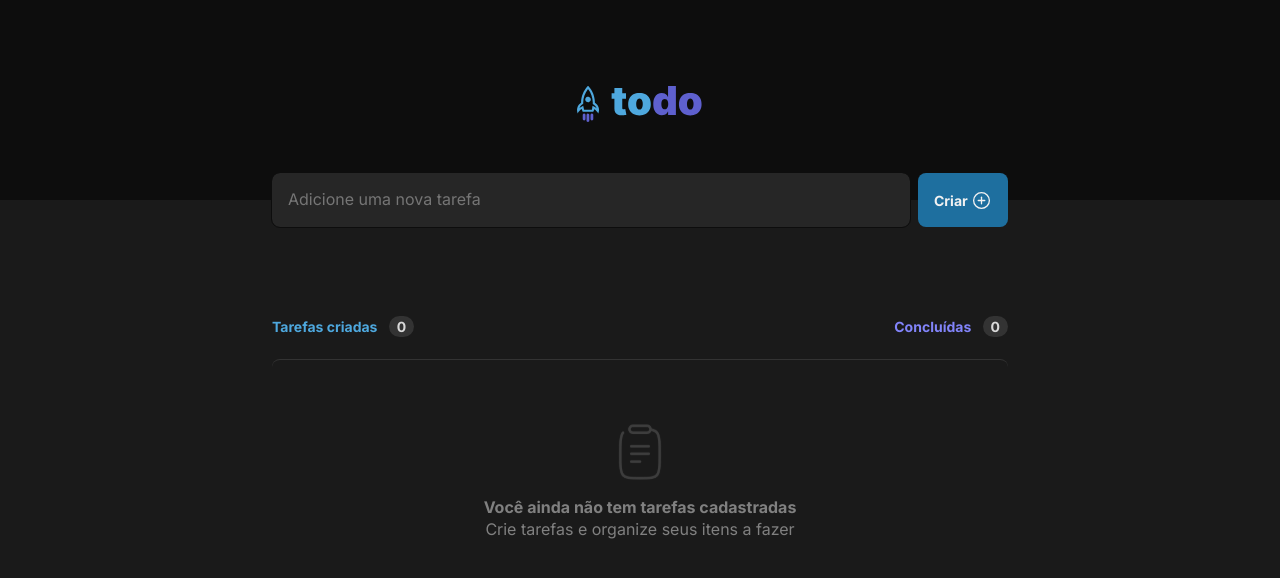
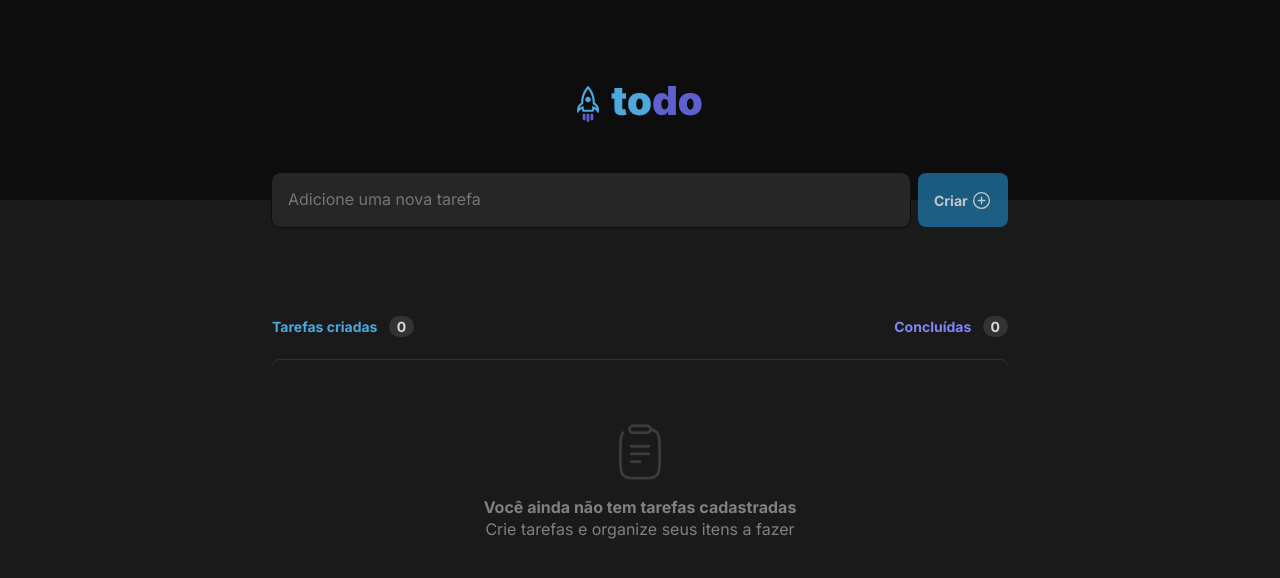
Before and after one commit to misaellopes01/todo-challenge-ignite-reactjs, a React (Vite) app: page / in a window 1280 px wide. Shown: the top 578 px of the page. Built offline with nearby package versions, Linux system fonts and the light colour scheme.

Commit message:
Validation

```diff
--- a/src/App.module.css
+++ b/src/App.module.css
@@ -52,6 +52,13 @@
     transition: background-color .2s;
     cursor: pointer;
 }
+
+.inputContent button:disabled, .inputContent button:disabled:hover {
+    cursor: not-allowed;
+    background: var(--blue-dark);
+    opacity: .8;
+}
+
 .inputContent button:hover {
     background: var(--blue);
 }
--- a/src/App.tsx
+++ b/src/App.tsx
@@ -18,6 +18,8 @@ function App() {
   const [todoCompleted, setTodoCompleted] = useState(0)
   const [todosCopy, setTodosCopy] = useState([0])
 
+  const verifyInput = !singleTodo.title.trim()
+
   function handleSetSingleTodo(event: FormEvent) {
     event.preventDefault()
     setTodos([...todos, singleTodo])
@@ -32,7 +34,6 @@ function App() {
   function handleNewCommentInvalid(event: InvalidEvent<HTMLInputElement>) {
     event.target.setCustomValidity('Campo Obrigatório!')
   }
-
 
   function countCompleted(idForCount: number) {
     const totalCount = todos.filter(todo => {
@@ -73,7 +74,7 @@ function App() {
             onInvalid={handleNewCommentInvalid}
             required
           />
-          <button>
+          <button disabled={verifyInput && true}>
             Criar
             <PlusCircle size={21} />
           </button>
```
